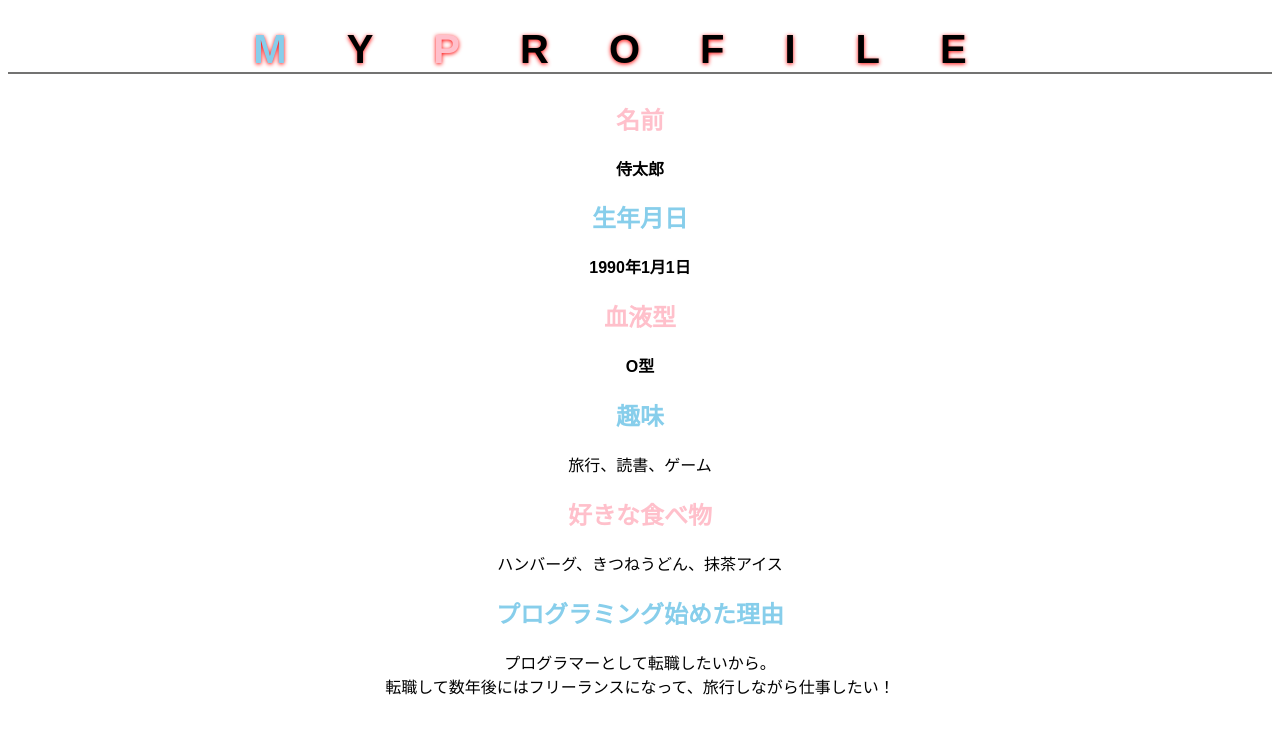
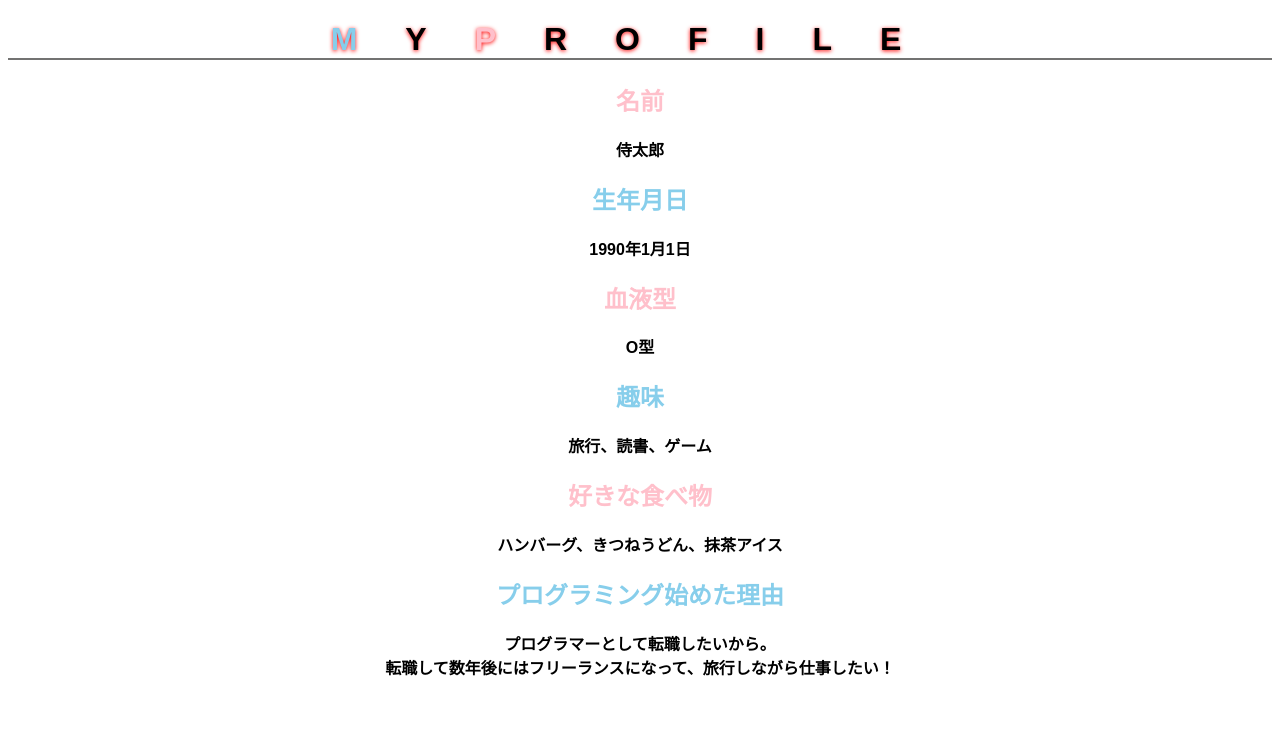
Before and after one commit to pmxsaroj/html-CSS-basic, a plain HTML site: page kadai_014/kadai_014.html in a window 1280 px wide. Drawn offline with Linux system fonts and the light colour scheme.

Commit message:
Update style.css

```diff
--- a/kadai_014/style.css
+++ b/kadai_014/style.css
@@ -6,7 +6,7 @@ font-family:"Arial", "Meiryo", sans-serif;
 font-size:20px;
 }
 h1 {
-font-size:40px;
+font-size:2em;
 letter-spacing:1.5em;
 text-shadow: 0px 1px 4px red;
 border-bottom: solid 2px RGB(115, 115, 114);
@@ -16,7 +16,7 @@ font-family:// <uniquifier>: Use a unique and descriptive class name
             .josefin-sans-<uniquifier> {
               font-family: "Josefin Sans", sans-serif;
               font-optical-sizing: auto;
-              font-weight: <weight>;
+              font-weight: normal;
               font-style: normal;
             }
 }
@@ -24,11 +24,11 @@ font-family:// <uniquifier>: Use a unique and descriptive class name
 color:skyblue;
 }
 .pink-color{
-color: RGB(255, 192, 203);
+color:rgb(255, 192, 203);
 }
 .i-answer{
 font-weight:bold;
 }
-p{
-font-weight: normal;
+p {
+font-weight: bold;
 }
```
